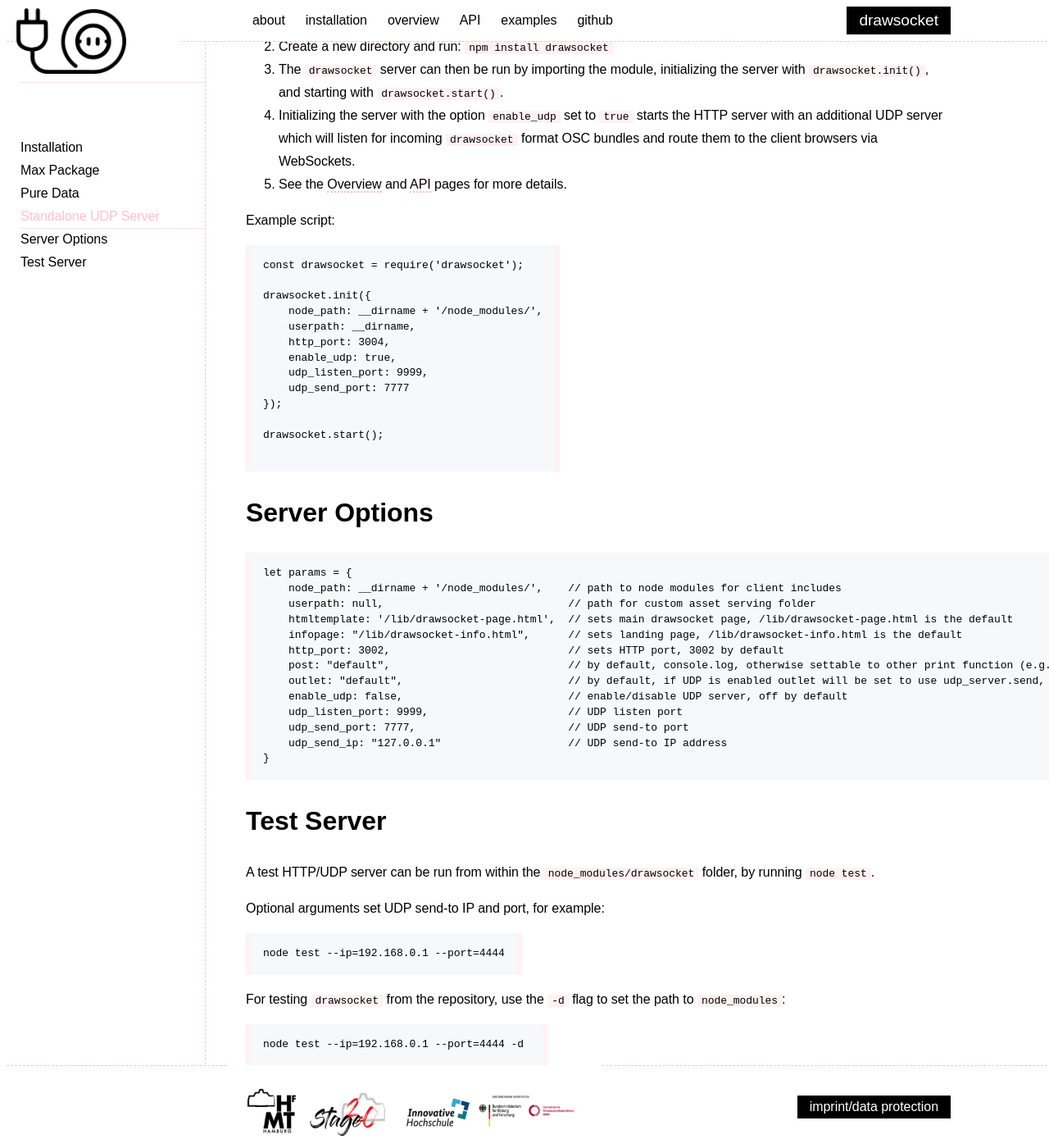
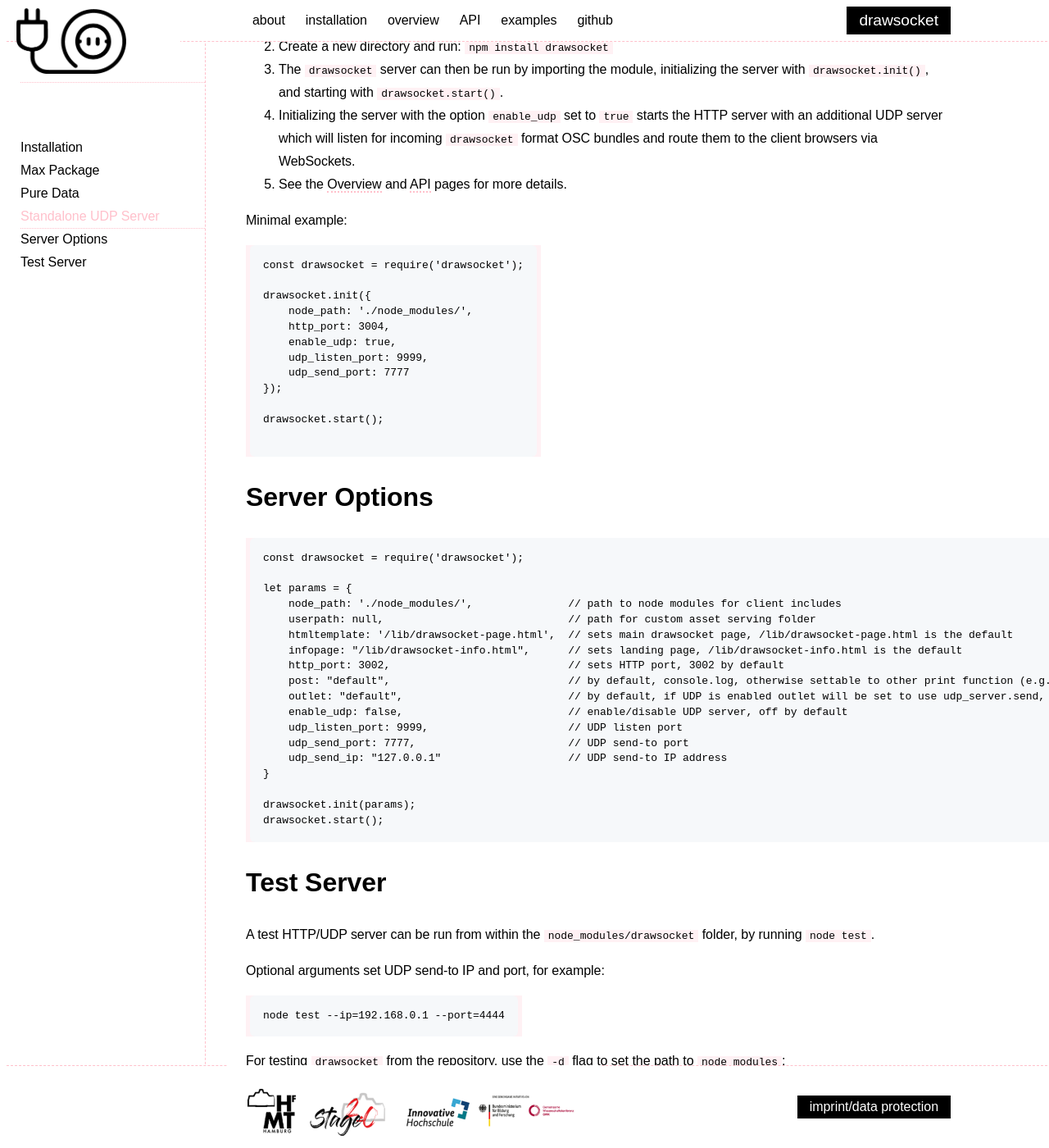
Before and after one commit to drawsocket/drawsocket.github.io, a Jekyll site: the page built from installation.md, in a window 1280 px wide and 1400 px high, scrolled down 911 px. Shown: the whole window at 82% size. Built offline with Jekyll 4.4.1, drawn with Linux system fonts in a browser that asks for light colours.

Commit message:
updated installation

````diff
--- a/installation.md
+++ b/installation.md
@@ -37,14 +37,13 @@ Using the standalone UDP server, the [odot](https://github.com/CNMAT/CNMAT-odot/
 4. Initializing the server with the option `enable_udp` set to `true` starts the HTTP server with an additional UDP server which will listen for incoming `drawsocket` format OSC bundles and route them to the client browsers via WebSockets.
 5. See the [Overview](overview.html) and [API](api.html) pages for more details.
 
-Example script:
+Minimal example:
 
 ```
 const drawsocket = require('drawsocket');
 
 drawsocket.init({
-    node_path: __dirname + '/node_modules/',
-    userpath: __dirname,
+    node_path: './node_modules/',
     http_port: 3004,
     enable_udp: true,
     udp_listen_port: 9999,
@@ -55,13 +54,14 @@ drawsocket.start();
 
 ```
 
-
 # Server Options
 {: class="api_key"}
 
 ```
+const drawsocket = require('drawsocket');
+
 let params = {
-    node_path: __dirname + '/node_modules/',    // path to node modules for client includes
+    node_path: './node_modules/',               // path to node modules for client includes
     userpath: null,                             // path for custom asset serving folder
     htmltemplate: '/lib/drawsocket-page.html',  // sets main drawsocket page, /lib/drawsocket-page.html is the default
     infopage: "/lib/drawsocket-info.html",      // sets landing page, /lib/drawsocket-info.html is the default
@@ -73,6 +73,9 @@ let params = {
     udp_send_port: 7777,                        // UDP send-to port
     udp_send_ip: "127.0.0.1"                    // UDP send-to IP address
 }
+
+drawsocket.init(params);
+drawsocket.start();
 ```
 
 # Test Server
````
